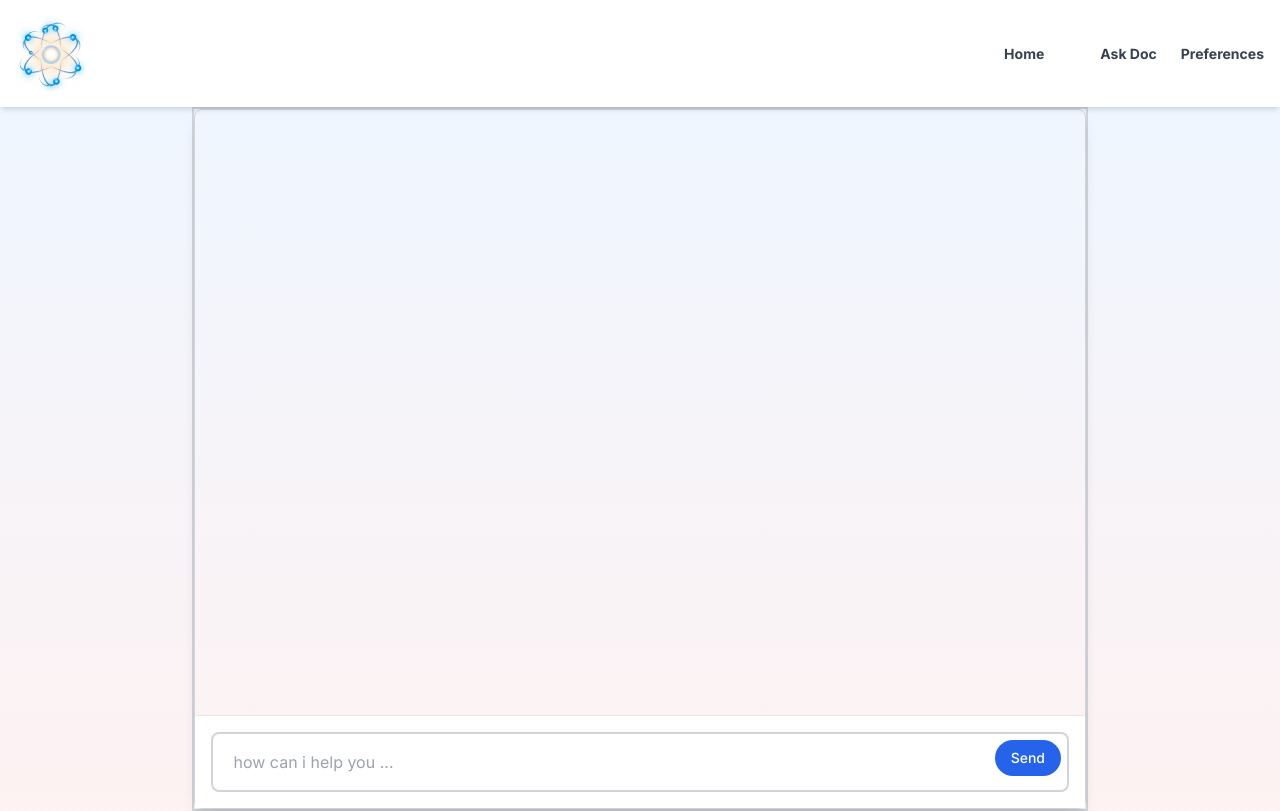
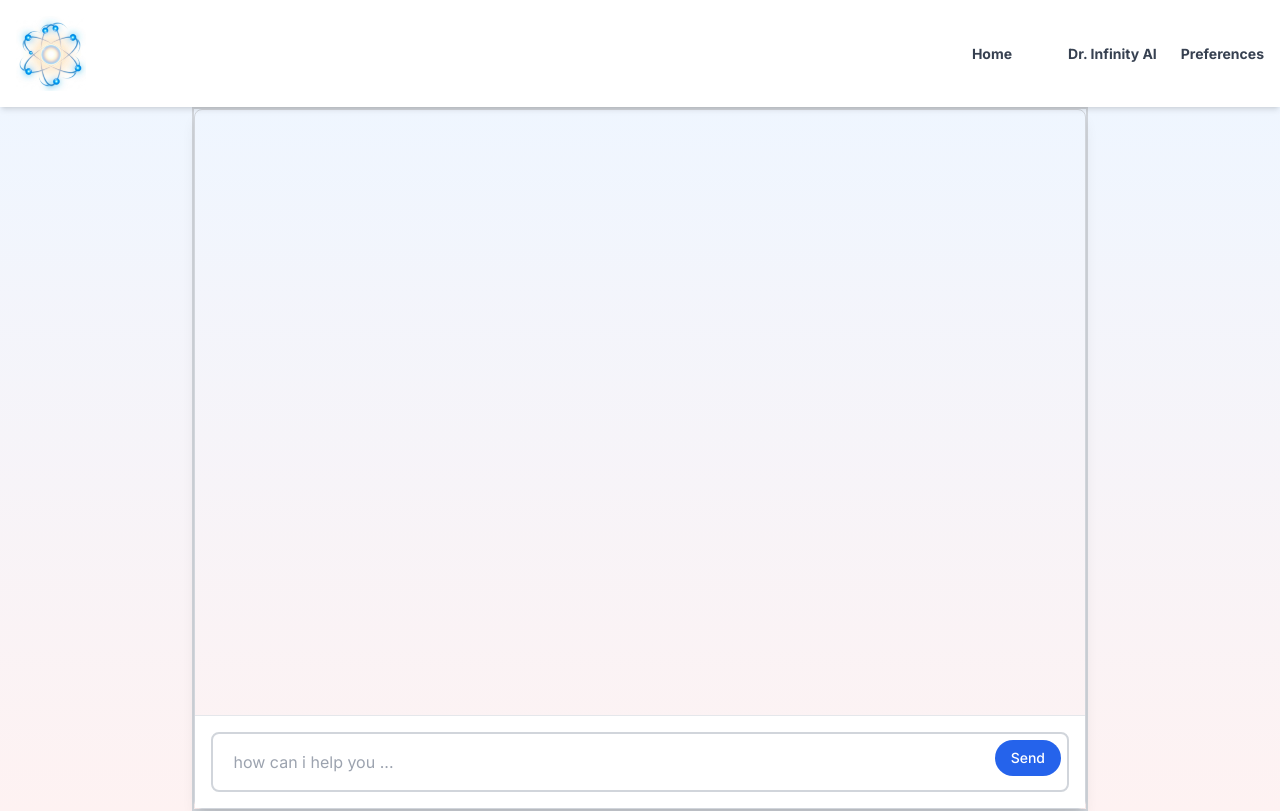
Before and after one commit to gelftheshot/wandugpt, a Next.js app in the folder frontend/: page / in a window 1280 px wide. Built offline with nearby package versions, Linux system fonts and the light colour scheme.

Commit message:
fixing few thing up

```diff
--- a/frontend/app/layout.jsx
+++ b/frontend/app/layout.jsx
@@ -4,9 +4,9 @@ import Header from "../components/Navbar";
 const inter = Inter({ subsets: ["latin"] });
 
 export const metadata = {
-  title: "What'sUp Doc AI",
-  description: "What'sUp Doc AI — DrinfinityAI's medical assistant.",
-  keywords: "medical AI, clinical assistant, DrinfinityAI, healthcare, What'sUp Doc",
+  title: "Dr. Infinity AI",
+  description: "Dr. Infinity AI — DrinfinityAI's medical assistant.",
+  keywords: "medical AI, clinical assistant, DrinfinityAI, healthcare, Dr. Infinity",
   author: "DrinfinityAI",
 };
 
--- a/frontend/components/Navbar.jsx
+++ b/frontend/components/Navbar.jsx
@@ -11,10 +11,10 @@ const Header = () => {
             <div className="flex items-center justify-between p-2 md:p-4 max-w-screen-xl mx-auto">
                 {/* Logo */}
                 <div className="flex-1">
-                    <Link href="/" className="py-2">
+                    <Link href="https://www.drinfinityai.com" className="py-2">
                         <Image
                             src="/logo.jpeg"
-                            alt="Logo"
+                            alt="Dr. Infinity AI"
                             width={69.97}
                             height={40}
                             className="object-contain"
@@ -28,7 +28,7 @@ const Header = () => {
                         Home
                     </Link>
                     <Link href="/" className="text-sm text-gray-700 font-bold mr-8">
-                        Ask Doc
+                        Dr. Infinity AI
                     </Link>
                     <Link href="https://drinfinityai.com/preferences" className="text-sm text-gray-700 font-bold mr-8">
                         Preferences
@@ -51,7 +51,7 @@ const Header = () => {
                         Home
                     </Link>
                     <Link href="/" className="text-sm text-gray-700 font-bold py-2 border-b border-gray-200">
-                        Ask Doc
+                        Dr. Infinity AI
                     </Link>
                     <Link href="https://drinfinityai.com/preferences" className="text-sm text-gray-700 font-bold py-2 border-b border-gray-200">
                         Preferences
--- a/frontend/components/message.jsx
+++ b/frontend/components/message.jsx
@@ -13,7 +13,7 @@ const Message = ({ role, content }) => {
           <IoIosPerson className="text-2xl text-blue-600 ml-2" /> :
           <SiGooglegemini className="text-2xl text-green-600 mr-2" />
         }
-        <span className="text-sm font-medium text-gray-600">{role === 'user' ? 'You' : "WanduGPT"}</span>
+        <span className="text-sm font-medium text-gray-600">{role === 'user' ? 'You' : "Dr. Infinity AI"}</span>
       </div>
       <div className={`max-w-[90%] md:max-w-[70%] p-4 rounded-lg break-words ${
         role === 'user'
```
